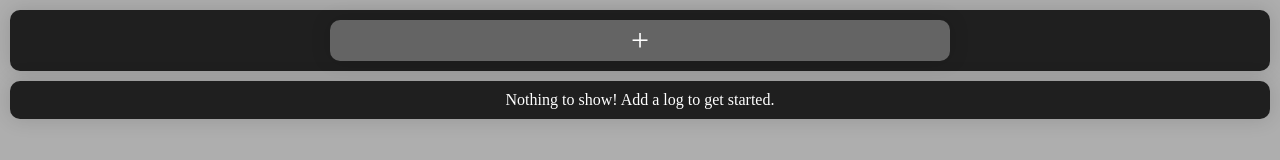
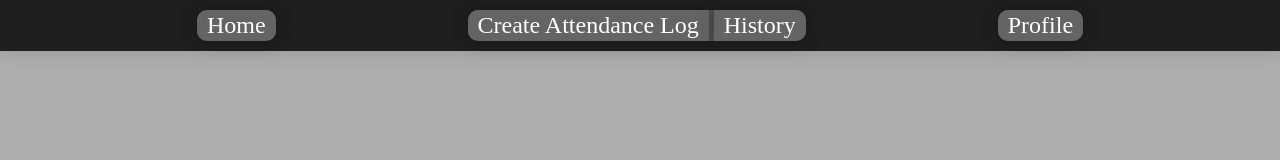
Before and after one commit to esomos/reactwebdev, a React app in the folder client/: page / in a window 1280 px wide. Built offline with nearby package versions, Linux system fonts and the light colour scheme.

Commit message:
updated navBar

```diff
--- a/client/src/esomos_ui_kit/index.css
+++ b/client/src/esomos_ui_kit/index.css
@@ -242,10 +242,32 @@ input[type=color]:hover{
     height: 100%;
 }
 
+/* nav-bar complex */
+.nav-bar{
+    display: flex;
+    flex-direction: row;
+    flex-wrap: wrap;
+    row-gap: 5px;
+    column-gap: 5px;
+    padding: 10px;
+    font-size: x-large;
+    box-shadow: var(--shadow);
+    color: white;
+
+    position: sticky;
+    top: 0px;
+    z-index: 2;
+    background-color: var(--shade-1);
+
+    justify-content: space-evenly;
+
+}
+
 /* webkit */
 ::-webkit-scrollbar{
     display: none;
 }
+
 
 /* animations */
 @keyframes fade-in {
--- a/client/src/esomos_ui_kit/index.js
+++ b/client/src/esomos_ui_kit/index.js
@@ -2,11 +2,11 @@ import React, { useState, useRef } from 'react'
 import { useDrag, useDrop } from 'react-dnd'
 
 import "./index.css"
-import { Link } from "react-router-dom"
+import { Link, BrowserRouter as Router, Route, Routes } from "react-router-dom"
 
 // helper constants
 const os = getOS()
-export const platform = (os === 'Android' || os === 'iOS')? 'phone' : 'pc'
+export const platform = (os === 'Android' || os === 'iOS') ? 'phone' : 'pc'
 
 // helper methods
 export function get_element_pos(element, ancker) {
@@ -495,7 +495,7 @@ export class Button extends React.Component {
 }
 
 export class RearrangeButton extends React.Component {
-    render(){
+    render() {
         return (
             <>
                 <Button onClick={() => this.props.onRearrange(-1)}>
@@ -592,3 +592,22 @@ export const DraggableItem = ({ index, children, className, drop_hover, onDrop,
         </div>
     )
 }
+
+export const Navbar = ({ navData }) => {
+    return (
+        <Router>
+            <div className='nav-bar'>
+                {navData.map((groups) =>
+                    <SubSection>
+                        {groups.map((group) => <ButtonLink to={group.link}>{group.name}</ButtonLink>)}
+                    </SubSection>
+                )}
+            </div>
+            {navData.map( (groups) =>
+                <Routes>
+                    {groups.map((group) => <Route path={group.link} element={group.component} />)}
+                </Routes>
+            )}
+        </Router>
+    )
+}
--- a/client/src/index.js
+++ b/client/src/index.js
@@ -1,9 +1,39 @@
 // dependencies
-import React from 'react';
-import ReactDOM from 'react-dom/client';
-
-// Pages
-import CreateAttendanceLog from './pages/create_attendance_log.js';
+import React from 'react'
+import ReactDOM from 'react-dom/client'
+// Page
+import CreateAttendanceLog from './pages/create_attendance_log.js'
+import Profile from './pages/profile.js'
+import History from './pages/history.js'
+import { Navbar } from './esomos_ui_kit/index.js'
+import Home from './pages/home.js'
 
 const root = ReactDOM.createRoot(document.getElementById("root"));
-root.render(<CreateAttendanceLog/>)
+root.render(<Navbar navData={[
+    [ // home and about
+        {
+            name: "Home",
+            link: "/home",
+            component: <Home />
+        }
+    ],
+    [ // core functioning
+        {
+            name: "Create Attendance Log",
+            link: "/create-attendance-log",
+            component: <CreateAttendanceLog />
+        },
+        {
+            name: "History",
+            link: "/history",
+            component: <History />
+        }
+    ],
+    [ // personal
+        {
+            name: "Profile",
+            link: "/profile",
+            component: <Profile />
+        }
+    ]
+]} />)
--- a/client/src/pages/create_attendance_log.js
+++ b/client/src/pages/create_attendance_log.js
@@ -41,7 +41,7 @@ class Component extends React.Component {
         return (
             <DndProvider backend={HTML5Backend}>
                 <div style={{ textAlign: 'center' }}>
-                    <Container style={{ alignContent: 'center', fontSize: 'xx-large' }}>
+                    <Container style={{fontSize: 'xx-large', alignContent: 'center'}}>
                         <Button
                             style={{ boxSizing: 'border-box', width: '50%' }}
                             onClick={() => {
--- /dev/null
+++ b/client/src/pages/history.js
@@ -0,0 +1,8 @@
+import React from "react";
+
+// HISTORY PAGE
+const Component = (props) => {
+    return "this is history page"
+}
+
+export default Component
--- /dev/null
+++ b/client/src/pages/home.js
@@ -0,0 +1,8 @@
+import {React} from "react"
+
+// PROFILE PAGE
+const Component = (props) => {
+    return "this is home page"
+}
+
+export default Component
--- /dev/null
+++ b/client/src/pages/profile.js
@@ -0,0 +1,8 @@
+import {React} from "react"
+
+// PROFILE PAGE
+const Component = (props) => {
+    return "this is profile page"
+}
+
+export default Component
```
